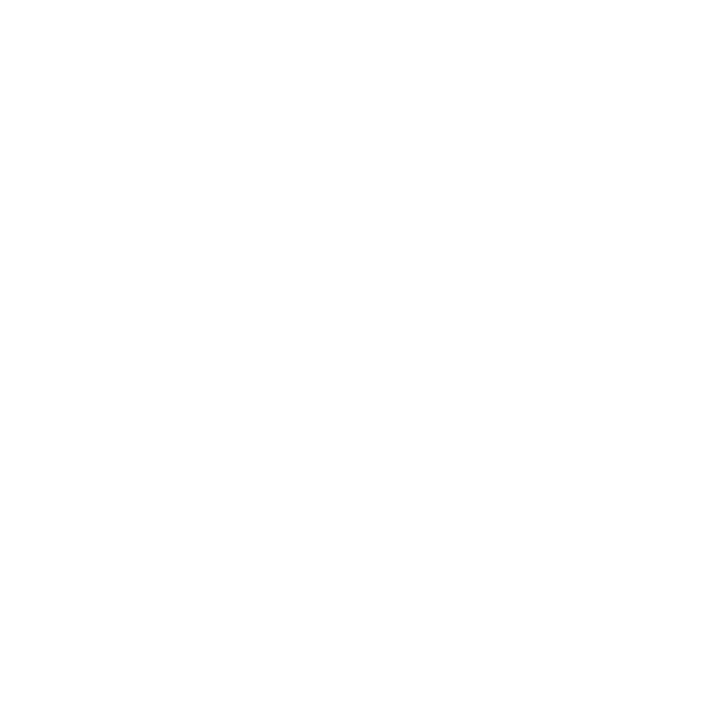
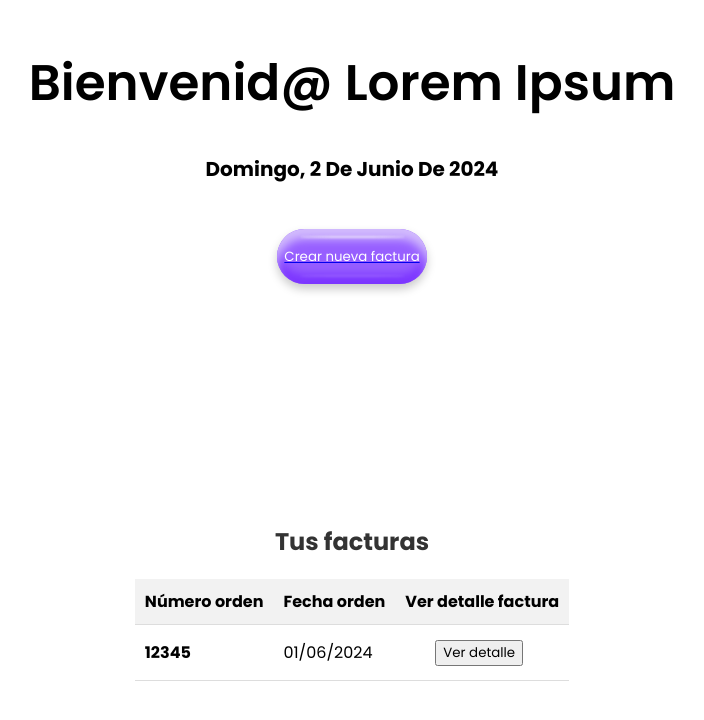
Before and after one commit to asapHallvaror/paginaCompraGithub, a React (Create React App) app in the folder client/: page /home in a window 1280 px wide. Before the commit this address had no page. Shown: the part 108-828 px from the top of the page, without its empty margins (288-992 px from the left). Before the commit the page ends 800 px from the top, so only its background shows below. Built offline with nearby package versions, Linux system fonts and the light colour scheme; sample sign-in values are in the browser's storage.

Commit message:
Validaciones y home page agregados

```diff
--- a/client/package.json
+++ b/client/package.json
@@ -18,6 +18,7 @@
     "react-router-dom": "^6.23.1",
     "react-scripts": "5.0.1",
     "stream-browserify": "^3.0.0",
+    "sweetalert2": "^11.11.0",
     "web-vitals": "^2.1.4"
   },
   "scripts": {
--- a/client/src/App.js
+++ b/client/src/App.js
@@ -3,7 +3,9 @@
 import { ProvideAuth } from './auth/AuthContext';
 import Login from './Pages/Login';
 import CrearFactura from './Pages/CrearFactura';
+import PaginaHome from './Pages/PaginaHome';
 import PrivateRoute from './PrivateRoute';
+import Error404 from './Pages/Error404';
 
 function App() {
   return (
@@ -12,6 +14,13 @@
       <Route path="/factura" element={<PrivateRoute />}>
         <Route path="/factura" element={<CrearFactura />} />
       </Route>
+      <Route path="/home" element={<PrivateRoute />}>
+        <Route path="/home" element={<PaginaHome />} />
+      </Route>
+      <Route path="*" element={<PrivateRoute />}>
+        <Route path="*" element={<Error404 />} />
+      </Route>
+
     </Routes>
   );
 }
--- /dev/null
+++ b/client/src/Components/HomePage/HomePage.css
@@ -0,0 +1,27 @@
+.home-container{
+    display: flex;
+    flex-direction: column;
+    justify-content: center;
+    align-items: center;
+}
+
+.header-home{
+    margin-top: 100px;
+    text-align: center;
+}
+
+.header-home h1{
+    font-size: 50px;
+    font-weight: 600;
+}
+.header-home p{
+    font-size: 20px;
+}
+
+.bottom-container{
+    margin-top: 200px;
+}
+
+.bottom-container h2{
+    text-align: center;
+}
--- /dev/null
+++ b/client/src/Components/HomePage/HomePage.jsx
@@ -0,0 +1,61 @@
+import React from 'react'
+import './HomePage.css'
+import { Link } from 'react-router-dom'
+
+const HomePage = () => {
+  const fecha = new Date().toLocaleDateString('es-ES', {
+    weekday: 'long',
+    year: 'numeric',
+    month: 'long',
+    day: 'numeric'
+  });
+
+  const capitalizeFirstLetter = (string) => {
+    return string.charAt(0).toUpperCase() + string.slice(1);
+  }
+
+  const fechaCapitalized = fecha.split(' ').map(capitalizeFirstLetter).join(' ');
+
+  return (
+    <div>
+        <div className="home-container">
+            <div className="header-home">
+                <h1>Bienvenid@ Lorem Ipsum</h1>
+                <p>{fechaCapitalized}</p>
+            </div>
+            <div className="middle-container">
+                <Link to='/factura'>
+                    <button className='Btn'>
+                        <span>Crear nueva factura</span>
+                    </button>
+                </Link>
+            </div>
+            <div className="bottom-container">
+                <h2>Tus facturas</h2>
+                <table>
+                    <thead>
+                        <th>Número orden</th>
+                        <th>Fecha orden</th>
+                        <th>Ver detalle factura</th>
+                    </thead>
+                    <tbody>
+                        <tr>
+                            <td>
+                                <p>12345</p>
+                            </td>
+                            <td>
+                                01/06/2024
+                            </td>
+                            <td>
+                                <button style={{marginLeft: '30px'}}>Ver detalle</button>
+                            </td>
+                        </tr>
+                    </tbody>
+                </table>
+            </div>
+        </div>
+    </div>
+  )
+}
+
+export default HomePage
--- a/client/src/Components/PaginaLogin/PaginaCrearFactura/PaginaCrearFactura.jsx
+++ b/client/src/Components/PaginaLogin/PaginaCrearFactura/PaginaCrearFactura.jsx
@@ -8,6 +8,7 @@
 import autoTable from 'jspdf-autotable';
 import { toDataURL } from 'qrcode';
 import { useAuth } from '../../../auth/AuthContext.js';
+import Swal from 'sweetalert2';
 
 
 const PaginaCrearFactura = () => {
@@ -30,10 +31,17 @@
     };
 
     const eliminarProducto = (index) => {
-        const newProductos = productos.filter((_, i) => i !== index);
-        setProductos(newProductos);
+        if (productos.length > 1) {
+            const newProductos = productos.filter((_, i) => i !== index);
+            setProductos(newProductos);
+        } else {
+            Swal.fire({
+                icon: "error",
+                title: "Oops...",
+                text: "Debe haber al menos un producto!",
+              });
+        }
     };
-
     useEffect(() => {
         // Verificar si el usuario está autenticado al cargar la página
         const isLoggedIn = localStorage.getItem('isLoggedIn');
@@ -54,6 +62,8 @@
         }
         setProductos(newProductos);
     };
+
+
 
     useEffect(() => {
         calcularSubtotal();
--- a/client/src/Components/PaginaLogin/PaginaLogin.jsx
+++ b/client/src/Components/PaginaLogin/PaginaLogin.jsx
@@ -21,7 +21,7 @@
     if (user) {
       // Guardar el estado de inicio de sesión en localStorage
       localStorage.setItem('isLoggedIn', 'true');
-      navigate('/factura');
+      navigate('/home');
     } else {
       alert('Invalid credentials');
     }
--- /dev/null
+++ b/client/src/Pages/CSS/Error404.css
@@ -0,0 +1,84 @@
+.texto-container{
+    text-align: center;
+}
+
+.texto-container h1{
+    font-size: 50px;
+}
+
+.texto-container p{
+    font-size: 24px;
+}
+
+.Btn {
+    position: relative;
+    width: 150px;
+    height: 55px;
+    border-radius: 45px;
+    border: none;
+    background-color: rgb(151, 95, 255);
+    color: white;
+    box-shadow: 0px 10px 10px rgb(210, 187, 253) inset,
+    0px 5px 10px rgba(5, 5, 5, 0.212),
+    0px -10px 10px rgb(124, 54, 255) inset;
+    cursor: pointer;
+    display: flex;
+    align-items: center;
+    justify-content: center;
+  }
+
+  .Btn::before {
+    width: 70%;
+    height: 2px;
+    position: absolute;
+    background-color: rgba(250, 250, 250, 0.678);
+    content: "";
+    filter: blur(1px);
+    top: 7px;
+    border-radius: 50%;
+  }
+
+  .Btn::after {
+    width: 70%;
+    height: 2px;
+    position: absolute;
+    background-color: rgba(250, 250, 250, 0.137);
+    content: "";
+    filter: blur(1px);
+    bottom: 7px;
+    border-radius: 50%;
+  }
+
+  .Btn:hover {
+    animation: jello-horizontal 0.9s both;
+  }
+
+  @keyframes jello-horizontal {
+    0% {
+      transform: scale3d(1, 1, 1);
+    }
+
+    30% {
+      transform: scale3d(1.25, 0.75, 1);
+    }
+
+    40% {
+      transform: scale3d(0.75, 1.25, 1);
+    }
+
+    50% {
+      transform: scale3d(1.15, 0.85, 1);
+    }
+
+    65% {
+      transform: scale3d(0.95, 1.05, 1);
+    }
+
+    75% {
+      transform: scale3d(1.05, 0.95, 1);
+    }
+
+    100% {
+      transform: scale3d(1, 1, 1);
+    }
+  }
--- /dev/null
+++ b/client/src/Pages/Error404.jsx
@@ -0,0 +1,26 @@
+import React from 'react';
+import './CSS/Error404.css';
+import sadTravis from '../Components/Assets/travisTriste.gif';
+
+const Error404 = () => {
+  const handleGoBack = () => {
+    window.history.back();
+  };
+
+  return (
+    <div className="container">
+        <div className="texto-container">
+            <h1>Oops, la página a la que quieres acceder no existe :c</h1>
+            <p>Quizás escribiste algo mal, o simplemente la url de la página cambio.</p>
+        </div>
+        <div className="gif-container">
+            <img src={sadTravis} alt="Travis triste" />
+        </div>
+        <div className="boton-container">
+            <button className='Btn' onClick={handleGoBack}><span>Volver a la página anterior</span></button>
+        </div>
+    </div>
+  );
+};
+
+export default Error404;
--- /dev/null
+++ b/client/src/Pages/PaginaHome.jsx
@@ -0,0 +1,11 @@
+import React from 'react'
+import HomePage from '../Components/HomePage/HomePage'
+const PaginaHome = () => {
+  return (
+    <div>
+        <HomePage />
+    </div>
+  )
+}
+
+export default PaginaHome
--- a/client/src/index.css
+++ b/client/src/index.css
@@ -1,13 +1,16 @@
+@import url('https://fonts.googleapis.com/css2?family=Poppins:wght@400;500;600;700&display=swap');
+
 body {
   margin: 0;
-  font-family: -apple-system, BlinkMacSystemFont, 'Segoe UI', 'Roboto', 'Oxygen',
-    'Ubuntu', 'Cantarell', 'Fira Sans', 'Droid Sans', 'Helvetica Neue',
-    sans-serif;
+  font-family: 'Poppins', sans-serif;
   -webkit-font-smoothing: antialiased;
   -moz-osx-font-smoothing: grayscale;
 }
 
 code {
-  font-family: source-code-pro, Menlo, Monaco, Consolas, 'Courier New',
-    monospace;
+  font-family: source-code-pro, Menlo, Monaco, Consolas, 'Courier New', monospace;
 }
+
+*{
+  font-family: 'Poppins', sans-serif;
+}
```
Also changed, not shown: client/src/Components/Assets/travisTriste.gif (added), 1 other file (tests, documents, lock files or other folders).
